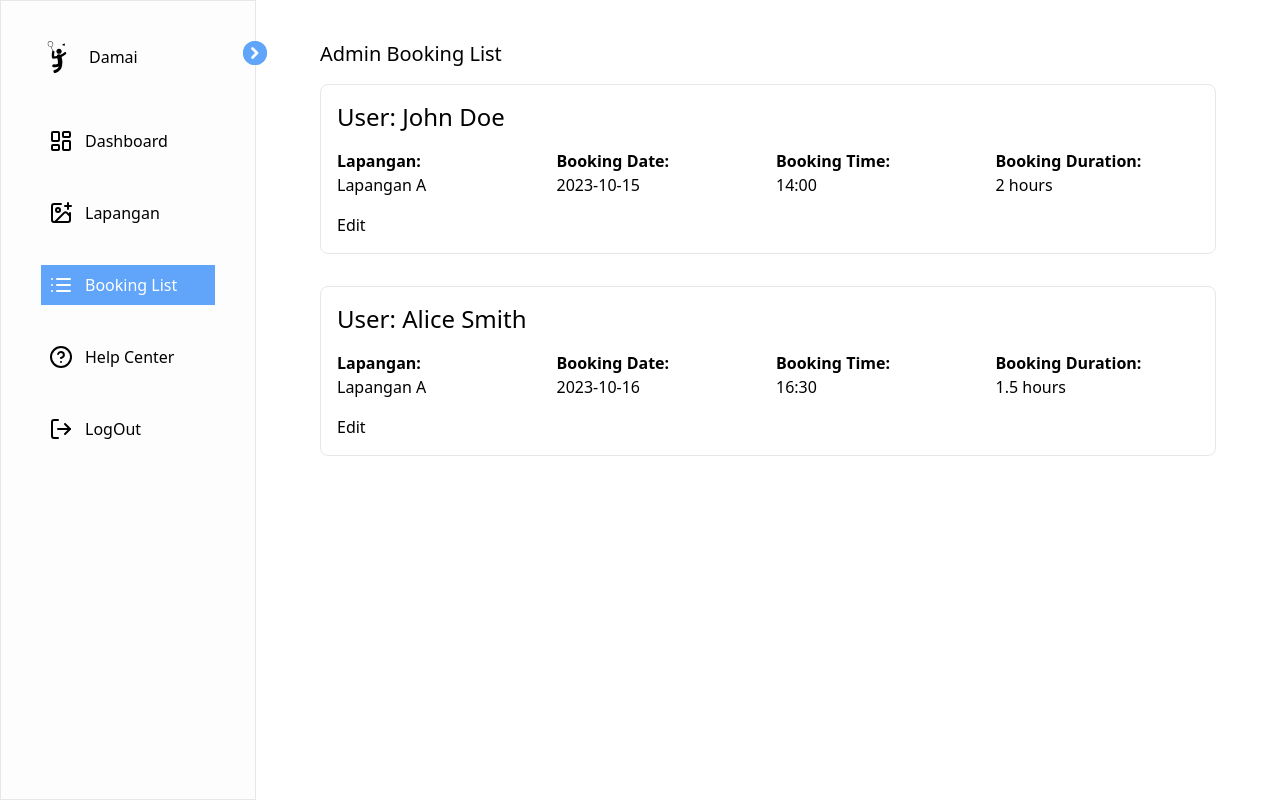
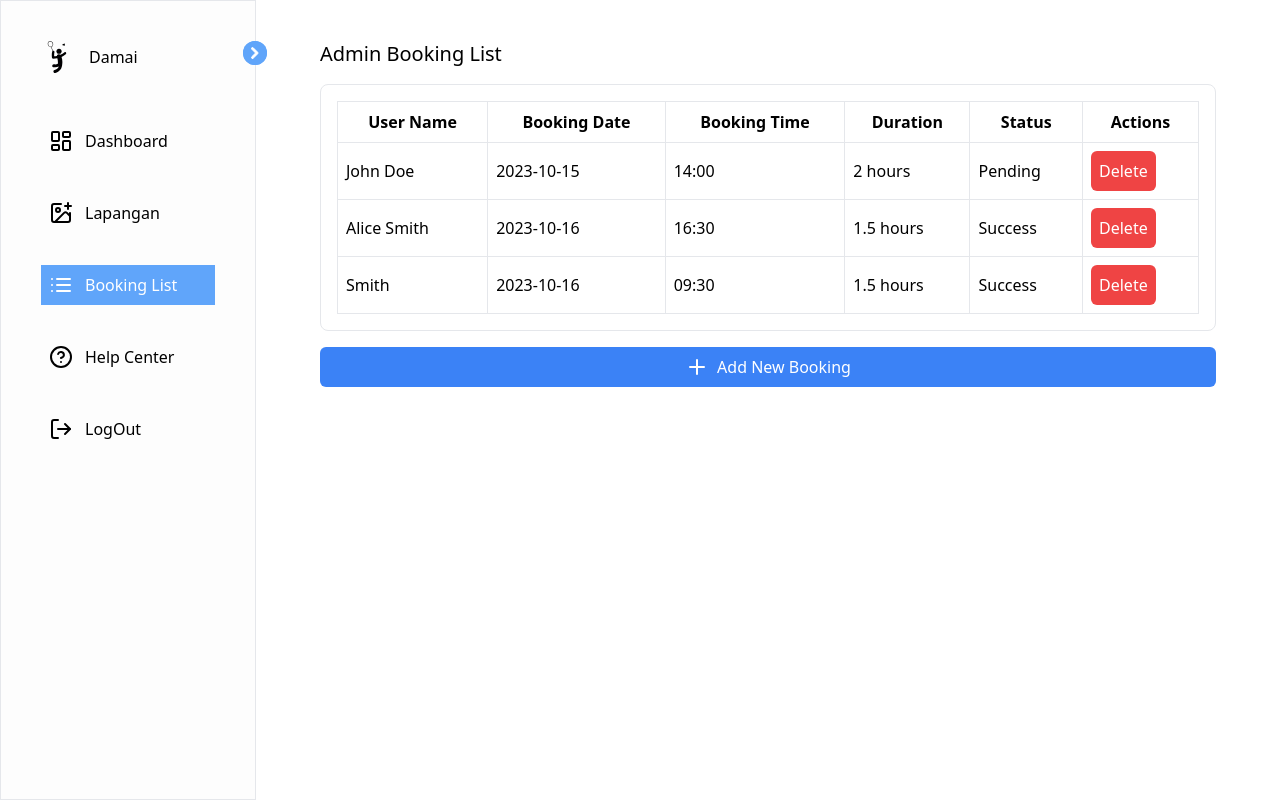
Before and after one commit to deril1709/booking-system, a React (Vite) app in the folder client/: page /admin/booking in a window 1280 px wide. Built offline with nearby package versions, Linux system fonts and the light colour scheme; no server answers.

Commit message:
update fieldlist

```diff
--- a/client/src/components/BookingList.jsx
+++ b/client/src/components/BookingList.jsx
@@ -1,87 +1,110 @@
 import React, { useState } from 'react';
+import { Plus } from 'lucide-react'
 
 function AdminBookingList() {
     // Sample data for booking list
-    const [bookings, setBookings] = useState([
+    const initialBookingData = [
         {
             id: 1,
             userName: 'John Doe',
-            lapangan: 'Lapangan A',
             bookingDate: '2023-10-15',
             bookingTime: '14:00',
             duration: '2 hours',
+            status: 'Pending',
         },
         {
             id: 2,
             userName: 'Alice Smith',
-            lapangan: 'Lapangan A',
             bookingDate: '2023-10-16',
             bookingTime: '16:30',
             duration: '1.5 hours',
-        },
+            status: 'Success',
+        }, {
+            id: 3,
+            userName: ' Smith',
+            bookingDate: '2023-10-16',
+            bookingTime: '09:30',
+            duration: '1.5 hours',
+            status: 'Success',
+        }
         // Add more booking data as needed
-    ]);
+    ];
 
-    const [editingBooking, setEditingBooking] = useState(null);
+    const [bookingData, setBookingData] = useState(initialBookingData);
 
-    const handleEdit = (booking) => {
-        setEditingBooking(booking);
+    const handleDeleteBooking = (id) => {
+        // Implement the delete functionality here
+        const updatedBookingData = bookingData.filter((booking) => booking.id !== id);
+        setBookingData(updatedBookingData);
     };
 
-    const handleSave = (updatedBooking) => {
-        // Update the booking data in your state or backend
-        setEditingBooking(null);
+    const addNewBooking = () => {
+        // Implement adding a new booking functionality here
+        // You can open a modal or navigate to a booking form.
+        // For this example, we'll add a new booking with a random ID.
+        const newBooking = {
+            id: Math.floor(Math.random() * 1000), // Generate a random ID
+            userName: 'New User',
+            bookingDate: '2023-10-17',
+            bookingTime: '15:30',
+            duration: '1 hour',
+            status: 'Pending',
+        };
+        setBookingData([...bookingData, newBooking]);
     };
 
     return (
         <div className="flex flex-col py-10 px-16 h-screen overflow-y-auto w-full">
             <h2 className="text-xl">Admin Booking List</h2>
-            {bookings.map((booking) => {
-                return (
-                    <div key={booking.id} className="border p-4 my-4 rounded-lg">
-                        <h2 className="text-2xl">User: {booking.userName}</h2>
-                        {editingBooking === booking ? (
-                            <div>
-                                <label>Edit Lapangan:</label>
-                                <input type="text" defaultValue={booking.lapangan} />
-                                <label>Edit Booking Date:</label>
-                                <input type="date" defaultValue={booking.bookingDate} />
-                                <label>Edit Booking Time:</label>
-                                <input type="time" defaultValue={booking.bookingTime} />
-                                <label>Edit Booking Duration:</label>
-                                <input type="text" defaultValue={booking.duration} />
-                                <button onClick={() => handleSave(booking)}>Save</button>
-                            </div>
-                        ) : (
-                            <div className="grid sm:grid-cols-4 gap-4 mt-4">
-                                <div>
-                                    <h3 className="font-semibold">Lapangan:</h3>
-                                    <p>{booking.lapangan}</p>
-                                </div>
-                                <div>
-                                    <h3 className="font-semibold">Booking Date:</h3>
-                                    <p>{booking.bookingDate}</p>
-                                </div>
-                                <div>
-                                    <h3 className="font-semibold">Booking Time:</h3>
-                                    <p>{booking.bookingTime}</p>
-                                </div>
-                                <div>
-                                    <h3 className="font-semibold">Booking Duration:</h3>
-                                    <p>{booking.duration}</p>
-                                </div>
-                            </div>
-                        )}
-                        <div className="mt-4">
-                            {editingBooking === booking ? (
-                                null // No extra button in edit mode
-                            ) : (
-                                <button onClick={() => handleEdit(booking)}>Edit</button>
-                            )}
-                        </div>
-                    </div>
-                );
-            })}
+            <div className="border p-4 my-4 rounded-lg">
+                <table className="w-full border-collapse">
+                    <thead>
+                        <tr>
+                            <th className="border p-2">User Name</th>
+                            <th className="border p-2">Booking Date</th>
+                            <th className="border p-2">Booking Time</th>
+                            <th className="border p-2">Duration</th>
+                            <th className="border p-2">Status</th>
+                            <th className="border p-2">Actions</th>
+                        </tr>
+                    </thead>
+                    <tbody>
+                        {bookingData.map((booking) => (
+                            <tr key={booking.id}>
+                                <td className="border p-2">
+                                    {booking.userName}
+                                </td>
+                                <td className="border p-2">
+                                    {booking.bookingDate}
+                                </td>
+                                <td className="border p-2">
+                                    {booking.bookingTime}
+                                </td>
+                                <td className="border p-2">
+                                    {booking.duration}
+                                </td>
+                                <td className="border p-2">
+                                    {booking.status}
+                                </td>
+                                <td className="border p-2">
+                                    <button
+                                        onClick={() => handleDeleteBooking(booking.id)}
+                                        className="bg-red-500 text-white p-2 rounded-md"
+                                    >
+                                        Delete
+                                    </button>
+                                </td>
+                            </tr>
+                        ))}
+                    </tbody>
+                </table>
+            </div>
+            <button
+                onClick={addNewBooking}
+                className="bg-blue-500 text-white p-2 rounded-md flex text-center justify-center gap-2"
+            >   <Plus />
+                Add New Booking
+            </button>
         </div>
     );
 }
--- a/client/src/components/Dashboard.jsx
+++ b/client/src/components/Dashboard.jsx
@@ -43,14 +43,14 @@ function Dashboard() {
                 <div className="flex flex-col rounded-md border w-full p-8 justify-center">
                     <h2>Dummy</h2>
                     <div className="flex space-x-8 py-6">
-                        <table className="border-collapse border w-full">
+                        <table className="border-collapse  w-full">
                             <thead>
                                 <tr>
                                     <th className="border p-2">ID</th>
-                                    <th className=" p-2">Name</th>
-                                    <th className=" p-2">Email</th>
-                                    <th className=" p-2">Password</th>
-                                    <th className=" p-2">Actions</th>
+                                    <th className="border p-2">Name</th>
+                                    <th className="border p-2">Email</th>
+                                    <th className="border p-2">Password</th>
+                                    <th className="border p-2">Actions</th>
                                 </tr>
                             </thead>
                             <tbody>
--- a/client/src/components/FieldItem.jsx
+++ b/client/src/components/FieldItem.jsx
@@ -7,7 +7,7 @@ function FieldItem({ field, onEdit, onDelete }) {
             <img src={image} alt="" className='w-40' />
             <h2 className="text-xl font-semibold text-gray-500">{field.name}</h2>
             <div className="flex mt-2">
-                <button onClick={() => onEdit(field)} className="bg-blue-500  text-white p-2 rounded-md mr-2">
+                <button onClick={() => onEdit(field)} className="bg-blue-400  text-white p-2 rounded-md mr-2">
                     Edit
                 </button>
                 <button onClick={() => onDelete(field.id)} className="bg-red-500  text-white p-2 rounded-md">
--- a/client/src/components/FieldList.jsx
+++ b/client/src/components/FieldList.jsx
@@ -24,19 +24,21 @@ function FieldList() {
     };
 
     return (
-        <div div className="flex flex-col py-10 px-16 h-screen overflow-y-auto w-full">
-            <h2 className="text-xl font-semibold mb-6">List Lapangan</h2>
+        <div className="py-10 px-6 lg:px-12 xl:px-16 h-screen overflow-y-auto">
+            <h2 className="text-3xl font-semibold mb-8">List Lapangan</h2>
             {editingField ? (
                 <FormLapangan field={editingField} setEditingField={setEditingField} />
             ) : (
-                fields.map((field) => (
+                <div className="grid grid-cols-1 sm:grid-cols-2 md:grid-cols-3 lg:grid-cols-4 xl:grid-cols-5 gap-6">
+                    {fields.map((field) => (
                         <FieldItem
                             key={field.id}
                             field={field}
                             onEdit={handleEditField}
                             onDelete={handleDeleteField}
                         />
-                ))
+                    ))}
+                </div>
             )}
         </div>
     );
```
Lines whose indentation alone changed are shown as unchanged.
